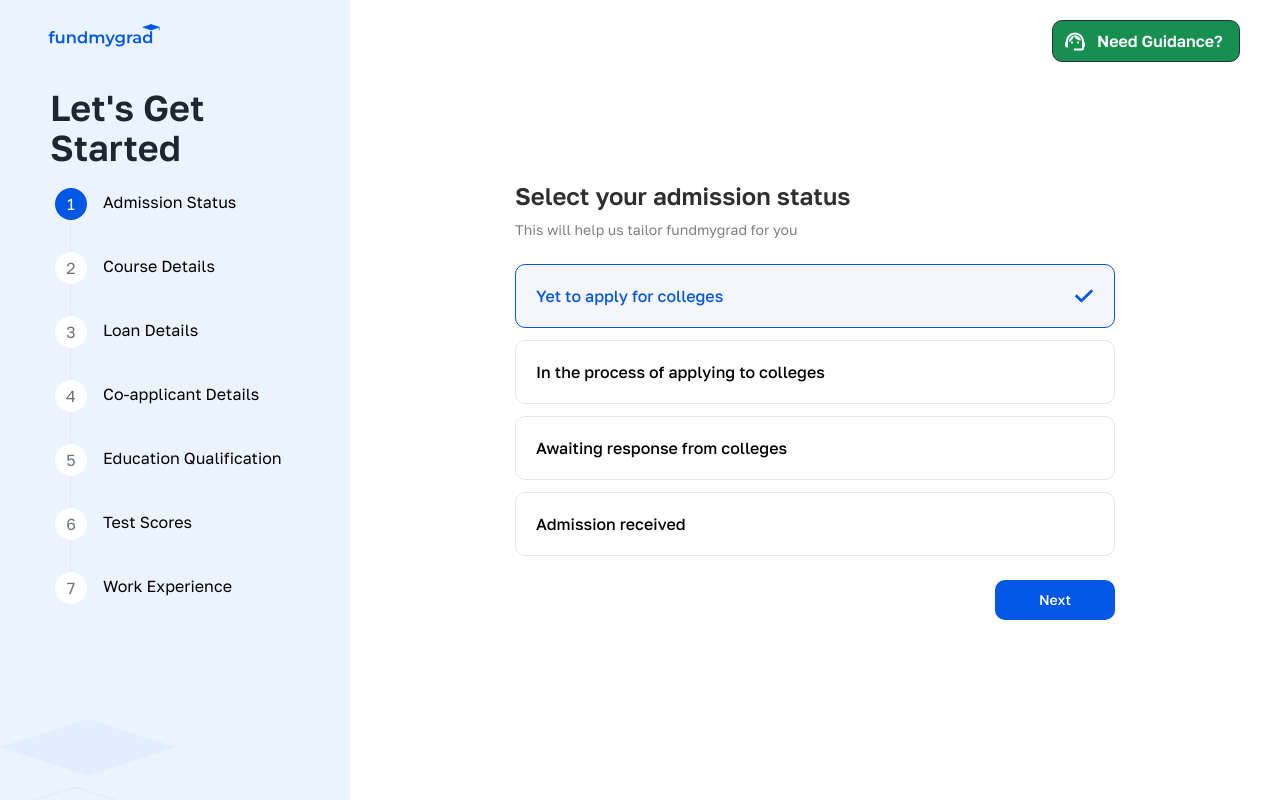
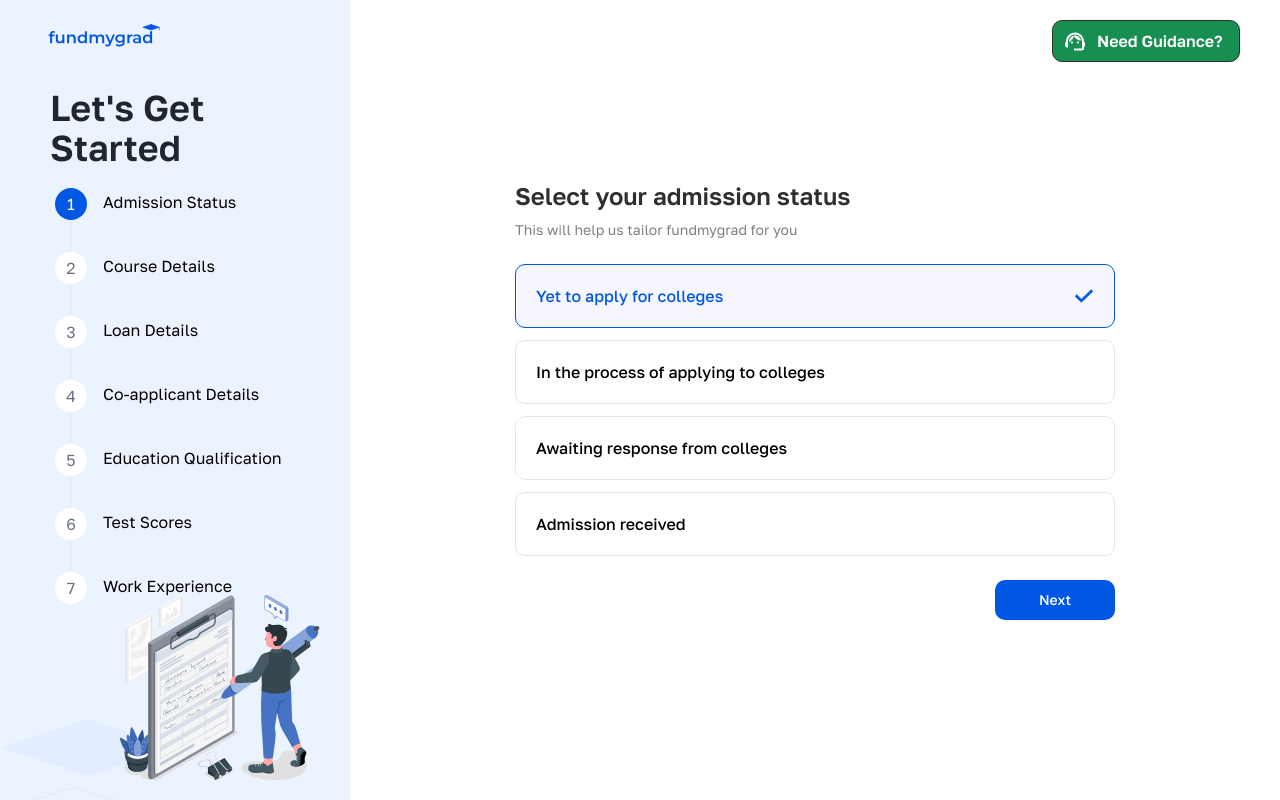
Before and after one commit to ArivananthamFundMyGrad/fundmygrad_v1.0, a Next.js app: page /student-onboarding in a window 1280 px wide. Built offline with nearby package versions, Linux system fonts and the light colour scheme.

Commit message:
cosmetic changes v2

```diff
--- a/src/pages/student-auth.tsx
+++ b/src/pages/student-auth.tsx
@@ -13,7 +13,7 @@ function student() {
         <title>Student Login</title>
       </Head>
       <div className="w-screen h-screen bg-light-color relative flex items-center justify-center">
-        <div className="tabanddesk:w-9/12 mobile:w-11/12 desktop:w-custom996 h-4/5 shadow-2xl bg-white rounded-2xl flex">
+        <div className="tabanddesk:w-9/12 mobile:w-11/12 desktop:w-custom996 tabanddesk:h-4/5 mobile:h-h90 shadow-2xl bg-white rounded-2xl flex">
           <div className="w-2/5 tablet:hidden mobile:hidden bg-primary-color h-full rounded-l-lg">
             <h1 className="font-gola text-4xl font-bold text-white pl-10 pt-10 leading-snug mr-14">
               Welcome to fundmygrad student portal
--- a/src/pages/student-onboarding.tsx
+++ b/src/pages/student-onboarding.tsx
@@ -158,6 +158,11 @@ function StudentOnboarding() {
             style={{ width: "500px", bottom: "-100px", left: "-100px" }}
             className="absolute"
             src="./OnboardingPattern.svg"
+          />
+          <img
+            style={{ width: "200px", bottom: "20px", right: "30px" }}
+            className="absolute"
+            src="./StudentOnboarding.svg"
           />
         </div>
         <div className="tablet:pt-32 mobile:pt-32 relative w-full h-full flex tablet:flex-col mobile:flex-col desktop:justify-center items-center">
@@ -379,7 +384,7 @@ function StudentOnboarding() {
                       )}
                     </span>
                   </li>
-                  <li className="relative flex items-center w-full">
+                  <li className="relative flex items-center">
                     <span
                       className={`${
                         currentStep === "4"
@@ -444,7 +449,7 @@ function StudentOnboarding() {
                       )}
                     </span>
                   </li>
-                  <li className="relative flex items-center w-full">
+                  <li className="relative flex items-center">
                     <span
                       className={`${
                         currentStep === "7"
--- a/tailwind.config.js
+++ b/tailwind.config.js
@@ -62,6 +62,9 @@ module.exports = {
       },
       blur: {
         blur150: '150px',
+      },
+      height:{
+        h90:"90%"
       }
     },
   },
```
